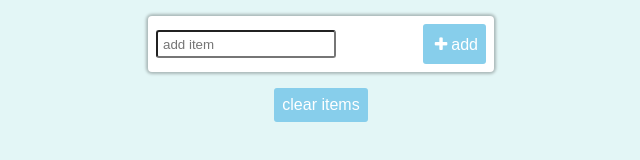
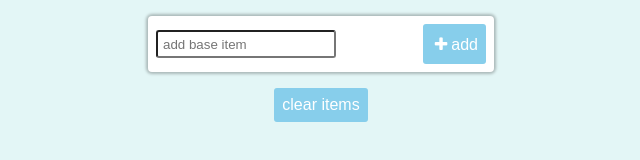
Before and after one commit to dilanbesong/react-todo, a React (Create React App) app: page / in a window 1280 px wide. Shown: the top 160 px of the page, without its empty margins (319-959 px from the left). Built offline with nearby package versions, Linux system fonts and the light colour scheme.

Commit message:
Update App.js

```diff
--- a/src/App.js
+++ b/src/App.js
@@ -61,7 +61,7 @@ const App = () => {
         <center>
 
             <form className="item form-control" onSubmit={handleAdd}>
-                <input type='search' value={input} placeholder={ isEdit ? 'edit item': 'add item'}
+                <input type='search' value={input} placeholder={ isEdit ? 'edit base item': 'add base item'}
                  onChange={ (e) => setInput(e.target.value)} maxLength='10' />
                 <button type="submit" className="btn">
                     <i class={`fa  ${  isEdit ? 'fa-pencil-square-o': 'fa-plus' } ` } aria-hidden="true"></i>
```
